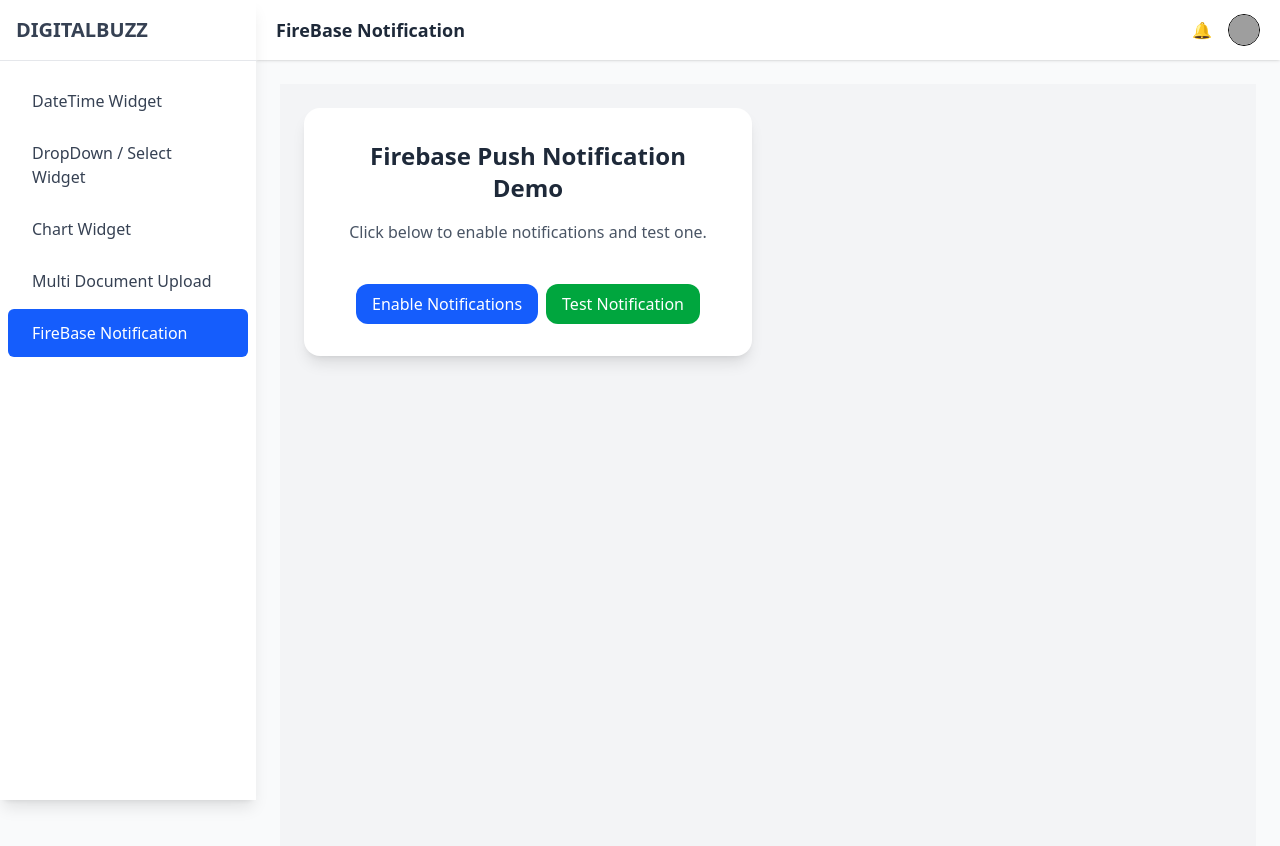
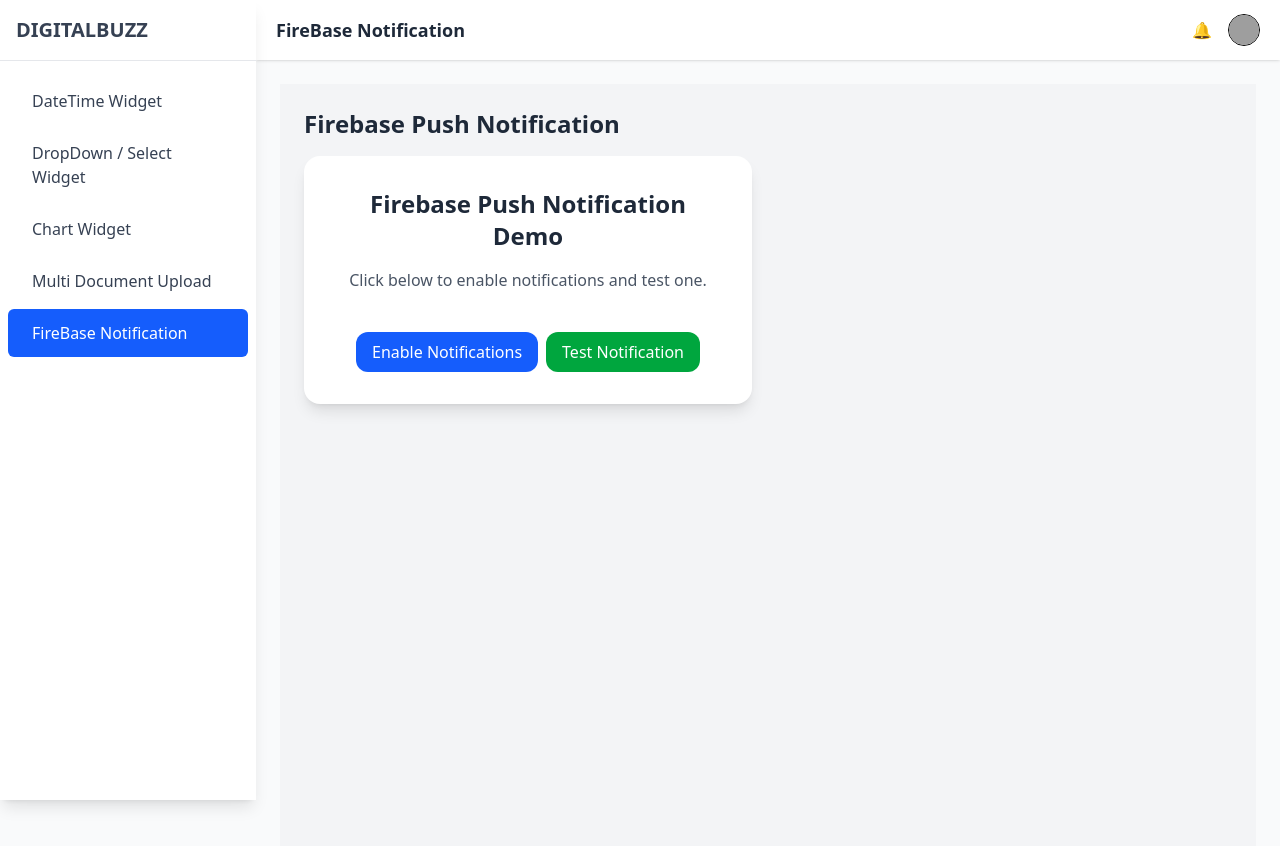
Before and after one commit to Pawangirde/DigitalBuzzTask, a React (Vite) app: page /notifications in a window 1280 px wide. Shown: the top 846 px of the page. Built offline with nearby package versions, Linux system fonts and the light colour scheme; no server answers; grey boxes are pictures that could not be loaded.

Commit message:
added all component

```diff
--- a/src/App.jsx
+++ b/src/App.jsx
@@ -1,5 +1,5 @@
 import { BrowserRouter as Router, Routes, Route } from "react-router-dom";
-import Layout from "./Layout.jsx";
+import Layout from "./layout/Layout.jsx";
 import DateTimeWidget from "./pages/DateTimeWidget.jsx";
 import ChartWidget from "./pages/ChartWidget.jsx";
 import DropdownWidget from "./pages/DropdownWidget.jsx";
--- a/src/pages/DateTimeWidget.jsx
+++ b/src/pages/DateTimeWidget.jsx
@@ -1,5 +1,5 @@
 import React from "react";
-import CustomDateTimePicker from "../components/CustomDateTimePicker.jsx";
+import CustomDateTimePicker from "../components/ReUseDateTimePicker/CustomDateTimePicker.jsx";
 
 export default function DateTimeWidget() {
   const handleSet = (date) => {
--- a/src/pages/DropdownWidget.jsx
+++ b/src/pages/DropdownWidget.jsx
@@ -1,5 +1,5 @@
 import React from "react";
-import { MultiSelect } from "../components/multiselect";
+import { MultiSelect } from "../components/MultiSelectDropdown";
 
 export default function DropdownWidget() {
   // Simulated async loading function
--- a/src/pages/MultiUploadPage.jsx
+++ b/src/pages/MultiUploadPage.jsx
@@ -1,5 +1,5 @@
 import React from "react";
-import MultiDocumentUpload from "../components/MultiDocumentUpload";
+import MultiDocumentUpload from "../components/ReUseMultiFileUploader/MultiDocumentUpload";
 
 export default function MultiUploadPage() {
   return (
--- a/src/pages/NotificationDemo.jsx
+++ b/src/pages/NotificationDemo.jsx
@@ -22,6 +22,9 @@
 
   return (
     <div className="flex flex-col  min-h-screen bg-gray-100 p-6">
+      <h1 className="text-2xl font-bold mb-4 text-gray-800">
+          Firebase Push Notification
+        </h1>
       <div className="bg-white shadow-lg rounded-2xl p-8 w-full max-w-md text-center">
         <h1 className="text-2xl font-bold mb-4 text-gray-800">
           Firebase Push Notification Demo
```
Also changed, not shown: src/components/MultiSelectDropdown/Multiselect.jsx (renamed from src/components/multiselect/Multiselect.jsx), src/components/MultiSelectDropdown/MultiselectOption.jsx (renamed from src/components/multiselect/MultiselectOption.jsx), src/components/MultiSelectDropdown/index.js (renamed from src/components/multiselect/index.js), src/components/ReUseDateTimePicker/CustomDateTimePicker.jsx (renamed from src/components/CustomDateTimePicker.jsx), src/components/ReUseMultiFileUploader/MultiDocumentUpload.jsx (renamed from src/components/MultiDocumentUpload.jsx), src/layout/Layout.jsx (renamed from src/Layout.jsx).
